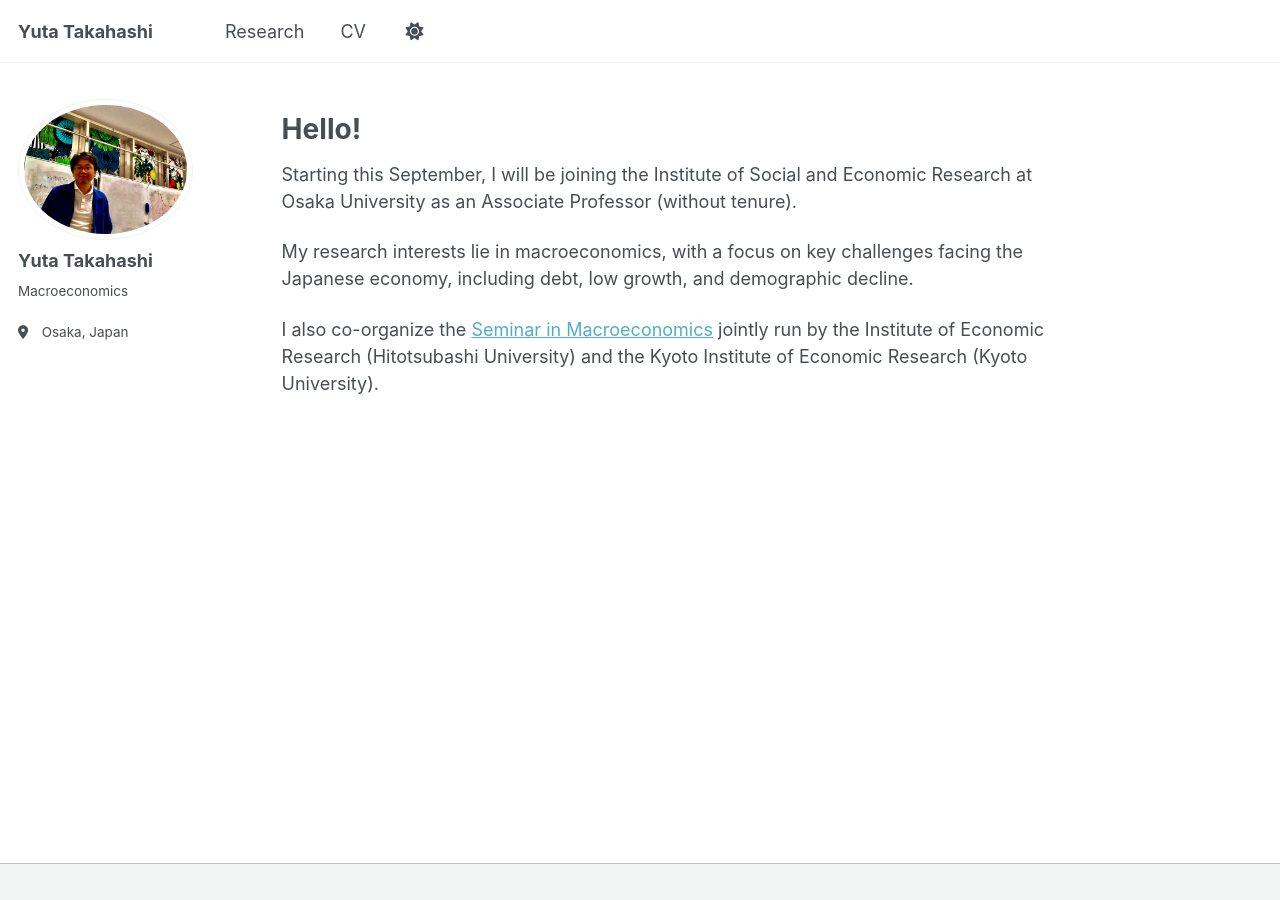
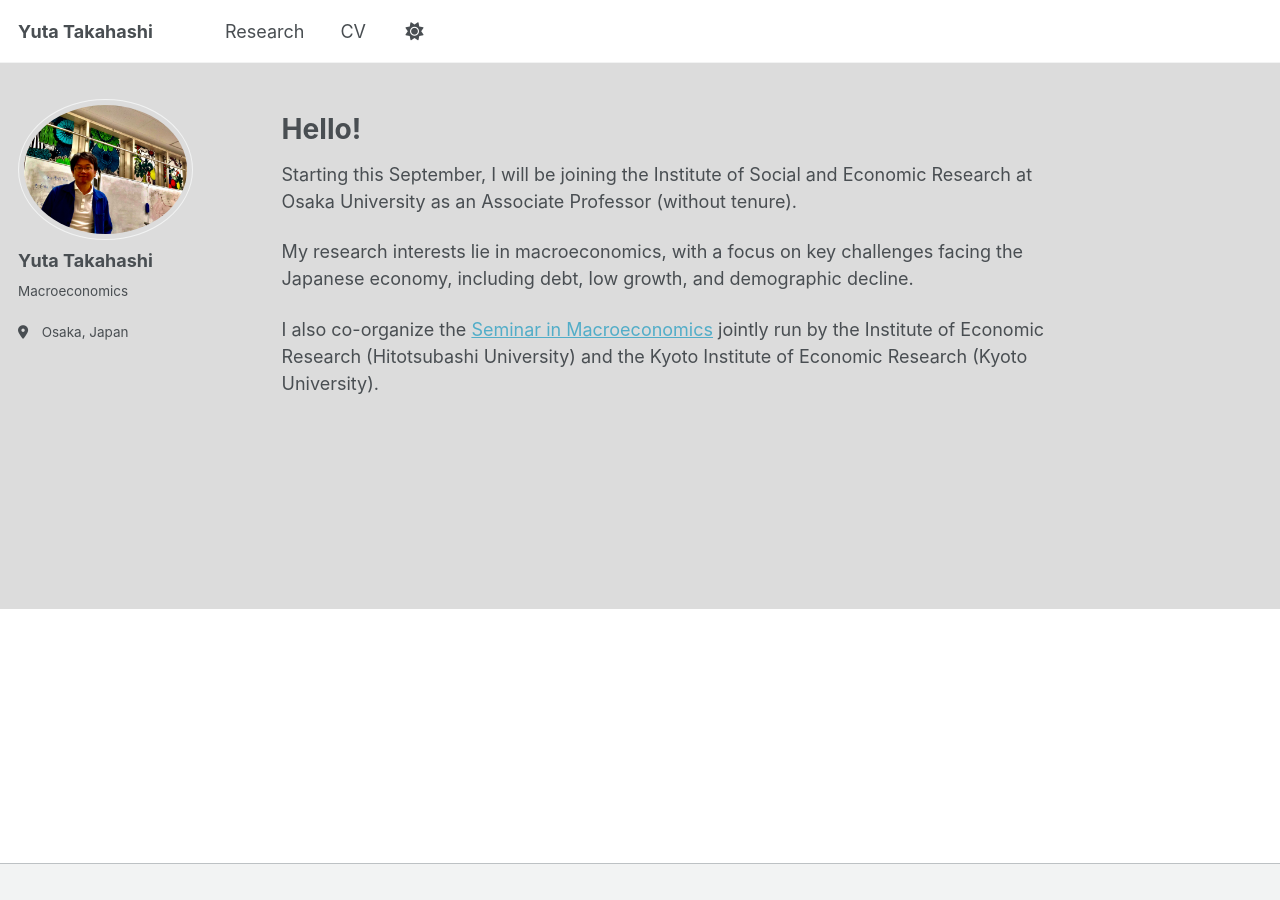
Before and after one commit to yuta-takahashi-1211/yuta-takahashi-1211.github.io, a Jekyll site: the page built from index.md, in a window 1280 px wide. Built offline with Jekyll 4.4.1, drawn with Linux system fonts in a browser that asks for light colours.

Commit message:
Update main.scss

```diff
--- a/assets/css/main.scss
+++ b/assets/css/main.scss
@@ -41,3 +41,8 @@
     "vendor/font-awesome/solid",
     "vendor/font-awesome/brands"
 ;
+
+
+body {
+  background-color: gainsboro !important;
+}
```
